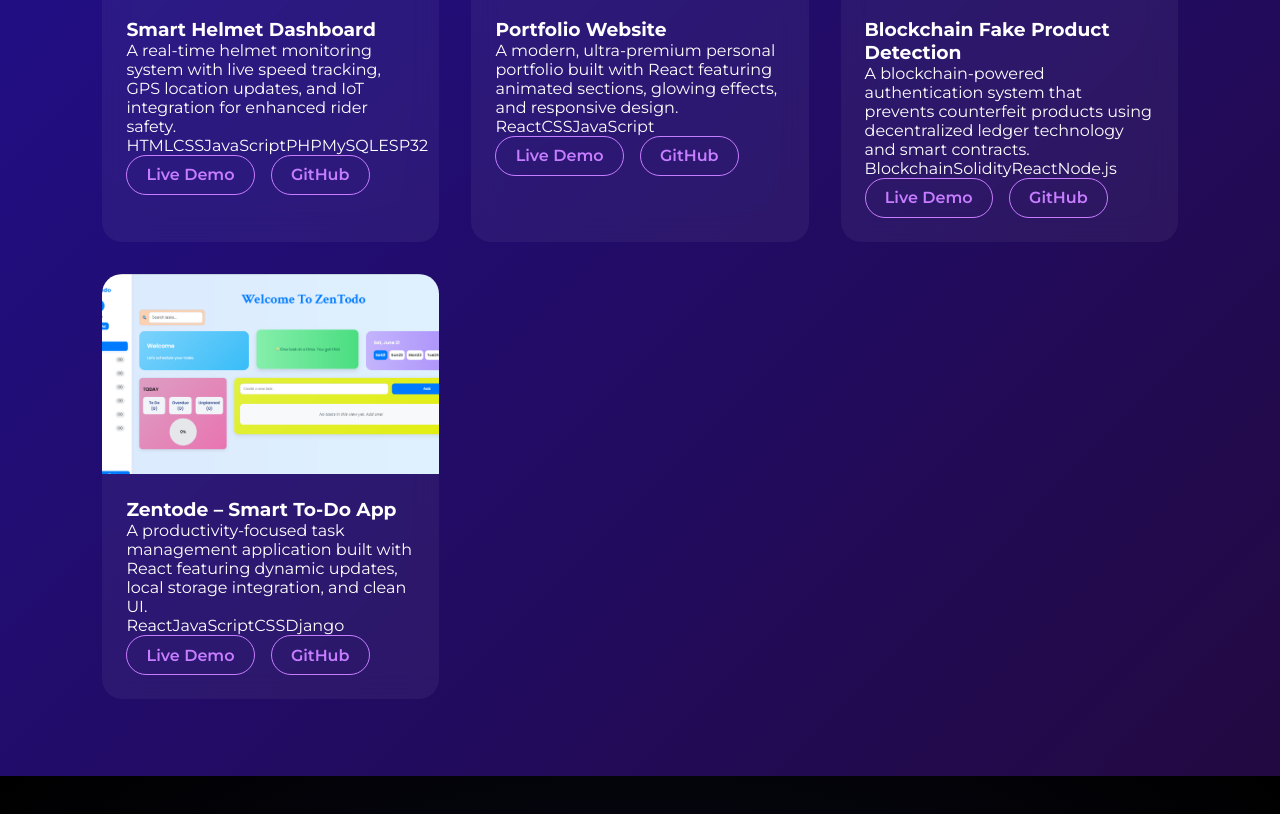
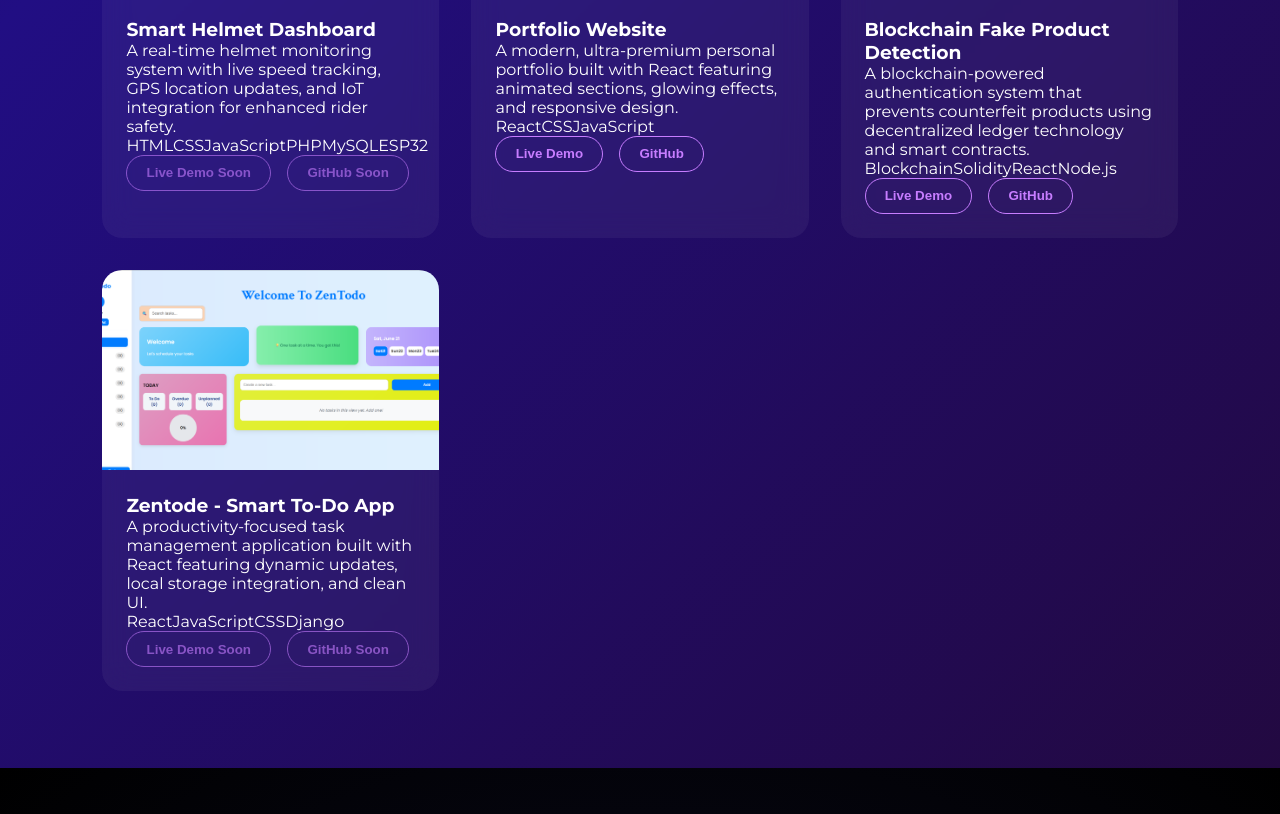
Before and after one commit to JerinTV/portfolio, a React (Vite) app: page / in a window 1280 px wide. Shown: the part 2796-3610 px from the top of the page. Built offline with nearby package versions, Linux system fonts and the light colour scheme; a web font is replaced by a local one.

Commit message:
Fix project links and make placeholder actions non-clickable

```diff
--- a/src/components/Projects.jsx
+++ b/src/components/Projects.jsx
@@ -4,6 +4,12 @@ import project3 from "../assets/project3.png";
 import project4 from "../assets/project4.png";
 
 function Projects() {
+  const isExternalLink = (url) => typeof url === "string" && url.startsWith("http");
+  const openExternal = (url) => {
+    if (!isExternalLink(url)) return;
+    window.open(url, "_blank", "noopener,noreferrer");
+  };
+
   const projects = [
     {
       title: "Smart Helmet Dashboard",
@@ -29,11 +35,11 @@ function Projects() {
         "A blockchain-powered authentication system that prevents counterfeit products using decentralized ledger technology and smart contracts.",
       image: project3,
       tech: ["Blockchain", "Solidity", "React", "Node.js"],
-      live: "#",
-      github: "#",
+      live: "https://blockchain-hu7vz6pab-jerintvs-projects.vercel.app",
+      github: "https://github.com/JerinTV/blockchain.git",
     },
     {
-      title: "Zentode – Smart To-Do App",
+      title: "Zentode - Smart To-Do App",
       description:
         "A productivity-focused task management application built with React featuring dynamic updates, local storage integration, and clean UI.",
       image: project4,
@@ -67,12 +73,25 @@ function Projects() {
                 </div>
 
                 <div className="project-buttons">
-                  <a href={project.live} target="_blank" rel="noreferrer">
-                    Live Demo
-                  </a>
-                  <a href={project.github} target="_blank" rel="noreferrer">
-                    GitHub
-                  </a>
+                  {isExternalLink(project.live) ? (
+                    <button type="button" onClick={() => openExternal(project.live)}>
+                      Live Demo
+                    </button>
+                  ) : (
+                    <button type="button" aria-disabled="true" disabled>
+                      Live Demo Soon
+                    </button>
+                  )}
+
+                  {isExternalLink(project.github) ? (
+                    <button type="button" onClick={() => openExternal(project.github)}>
+                      GitHub
+                    </button>
+                  ) : (
+                    <button type="button" aria-disabled="true" disabled>
+                      GitHub Soon
+                    </button>
+                  )}
                 </div>
 
               </div>
--- a/src/index.css
+++ b/src/index.css
@@ -292,6 +292,37 @@ img {
   color: black;
 }
 
+.project-buttons button {
+  padding: 0.6rem 1.2rem;
+  border-radius: 30px;
+  font-weight: 600;
+  border: 1px solid #c77dff;
+  color: #c77dff;
+  background: transparent;
+  cursor: pointer;
+  transition: 0.3s;
+}
+
+.project-buttons button:hover:not(:disabled) {
+  background: #c77dff;
+  color: black;
+}
+
+.project-buttons a[aria-disabled="true"] {
+  opacity: 0.6;
+  cursor: not-allowed;
+}
+
+.project-buttons a[aria-disabled="true"]:hover {
+  background: transparent;
+  color: #c77dff;
+}
+
+.project-buttons button:disabled {
+  opacity: 0.6;
+  cursor: not-allowed;
+}
+
 /* ================= CONTACT ================= */
 
 .contact-section {
```
